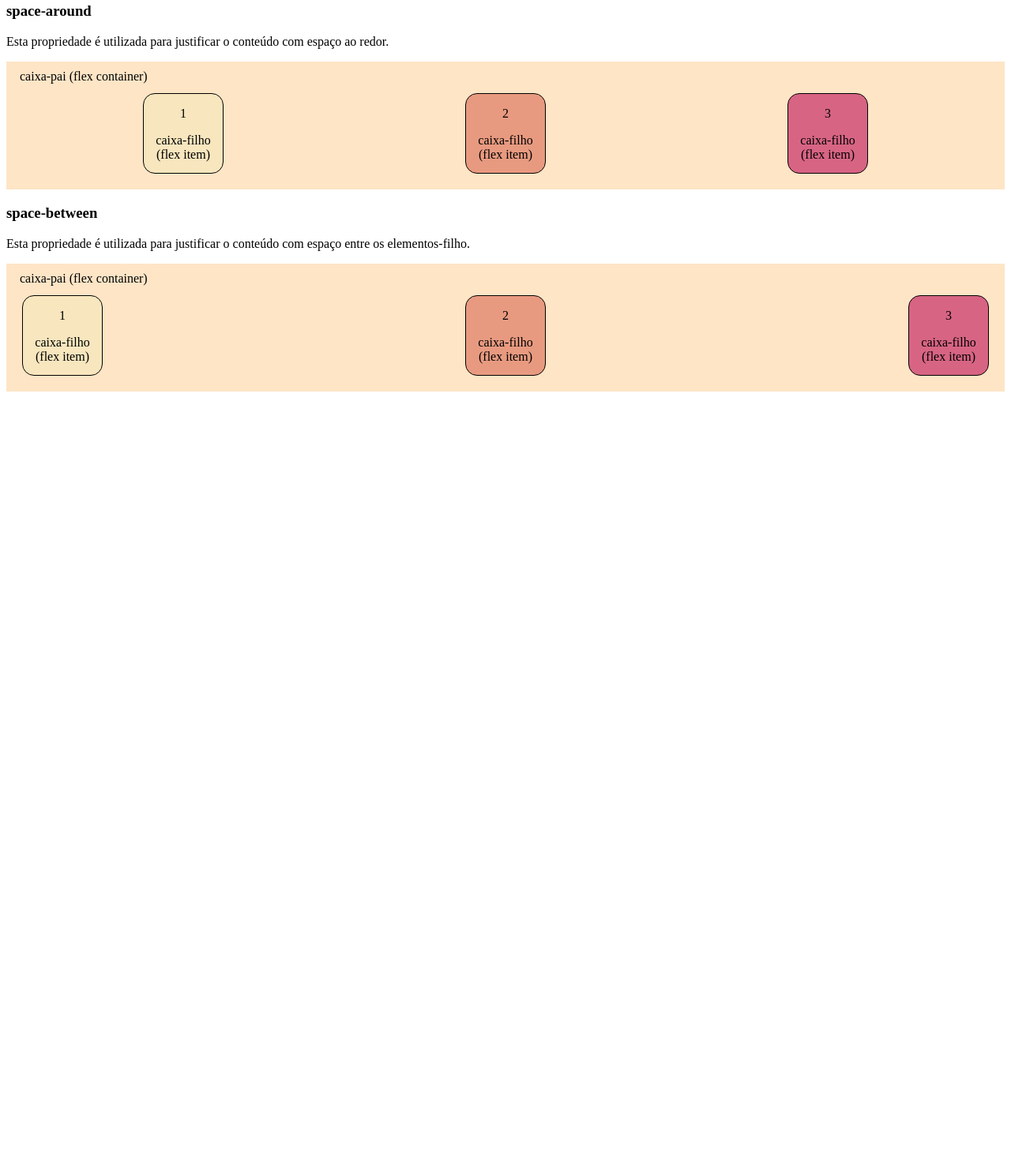
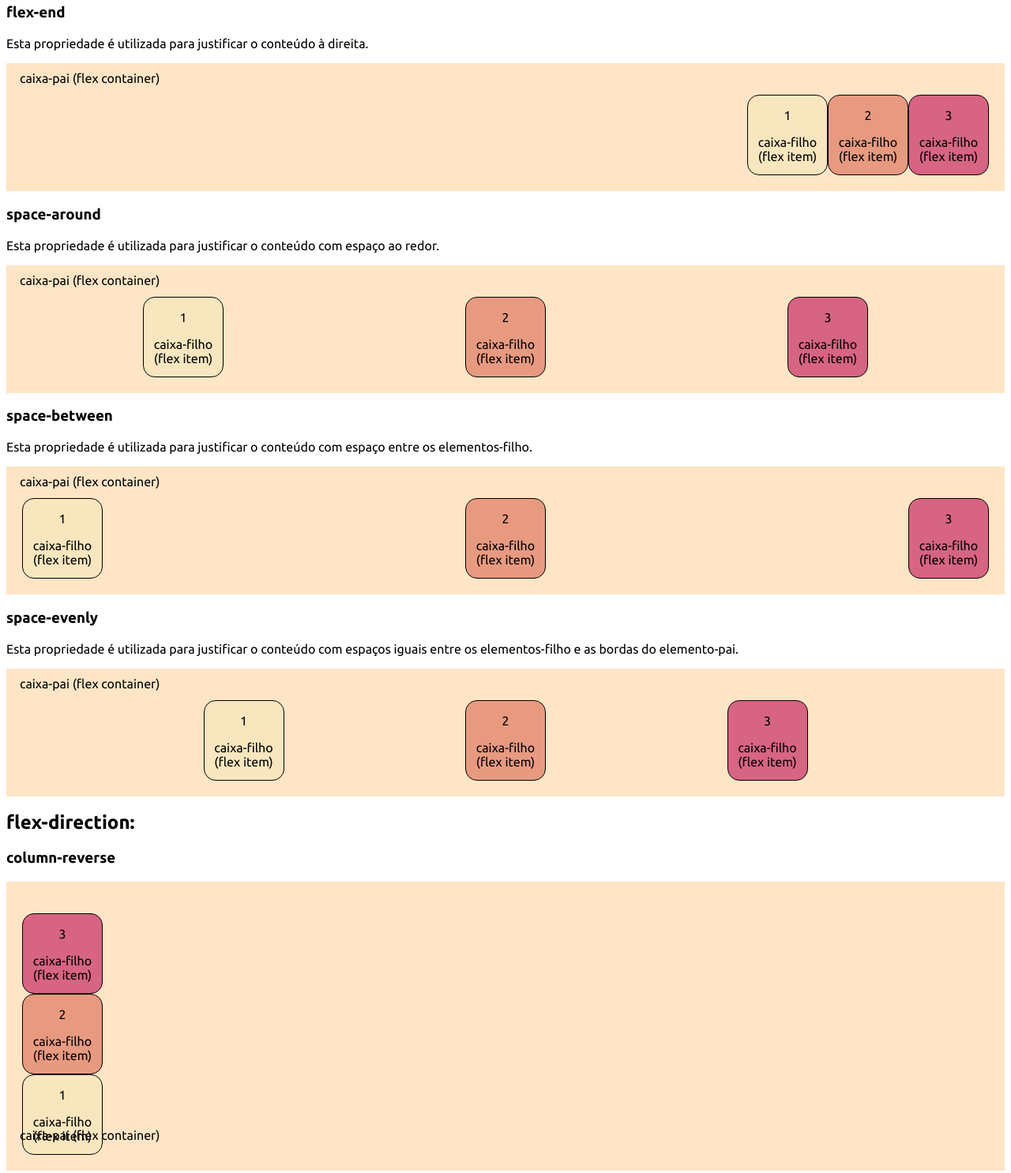
Before and after one commit to JoaoRoccella/css-flexbox, a plain HTML site: page index.html in a window 1280 px wide. Shown: the part 897-2383 px from the top of the page at 79% size. Before the commit the page ends 1401 px from the top, so only its background shows below. Drawn offline with Linux system fonts and the light colour scheme.

Commit message:
Alterações do segundo dia

```diff
--- a/index.html
+++ b/index.html
@@ -101,6 +101,35 @@
 
     </section> <!-- Fecha a seção de valor -->
 
+    <section class="value-section" id="jc-flex-end">
+      <h3 class="value-title">flex-end</h3>
+
+      <p class="property-explanation">
+        Esta propriedade é utilizada para justificar o conteúdo à direita.
+      </p>
+
+      <div class="parent-box">
+        <p>caixa-pai (flex container)</p>
+
+        <div class="child-box">
+          <p>1</p>
+          <p>caixa-filho (flex item)</p>
+        </div>
+
+        <div class="child-box">
+          <p>2</p>
+          <p>caixa-filho (flex item)</p>
+        </div>
+
+        <div class="child-box">
+          <p>3</p>
+          <p>caixa-filho (flex item)</p>
+        </div>
+
+      </div>
+
+    </section> <!-- Fecha a seção de valor -->
+
     <section class="value-section" id="jc-space-around">
       <h3 class="value-title">space-around</h3>
 
@@ -159,6 +188,69 @@
 
     </section> <!-- Fecha a seção de valor -->
 
+    <section class="value-section" id="jc-space-evenly">
+      <h3 class="value-title">space-evenly</h3>
+
+      <p class="property-explanation">
+        Esta propriedade é utilizada para justificar o conteúdo com espaços iguais entre os elementos-filho e as bordas do elemento-pai.
+      </p>
+
+      <div class="parent-box">
+        <p>caixa-pai (flex container)</p>
+
+        <div class="child-box">
+          <p>1</p>
+          <p>caixa-filho (flex item)</p>
+        </div>
+
+        <div class="child-box">
+          <p>2</p>
+          <p>caixa-filho (flex item)</p>
+        </div>
+
+        <div class="child-box">
+          <p>3</p>
+          <p>caixa-filho (flex item)</p>
+        </div>
+
+      </div>
+
+    </section> <!-- Fecha a seção de valor -->
+
+  </section> <!-- Fecha a seção de propriedade -->
+
+  <section class="property-section" id="flex-direction">
+    <h2 class="property-title">flex-direction:</h2>
+
+    <section class="value-section" id="fd-column-reverse">
+      <h3 class="value-title">column-reverse</h3>
+
+      <p class="property-explanation">
+
+      </p>
+
+      <div class="parent-box">
+        <p>caixa-pai (flex container)</p>
+
+        <div class="child-box">
+          <p>1</p>
+          <p>caixa-filho (flex item)</p>
+        </div>
+
+        <div class="child-box">
+          <p>2</p>
+          <p>caixa-filho (flex item)</p>
+        </div>
+
+        <div class="child-box">
+          <p>3</p>
+          <p>caixa-filho (flex item)</p>
+        </div>
+
+      </div>
+
+    </section> <!-- Fecha a seção de valor -->
+
   </section> <!-- Fecha a seção de propriedade -->
 
 </body>
--- a/style.css
+++ b/style.css
@@ -1,3 +1,9 @@
+@import url('https://fonts.googleapis.com/css2?family=Ubuntu:ital,wght@0,300;0,400;0,500;0,700;1,300;1,400;1,500;1,700&display=swap');
+
+:root {
+  font-family: 'Ubuntu', sans-serif;
+}
+
 .child-box {
   /* border-color: #000;
   border-style: solid;
@@ -41,6 +47,10 @@
   justify-content: flex-start;
 }
 
+#jc-flex-end .parent-box {
+  justify-content: flex-end;
+}
+
 #jc-space-around .parent-box {
   justify-content: space-around;
 }
@@ -48,3 +58,12 @@
 #jc-space-between .parent-box {
   justify-content: space-between;
 }
+
+#jc-space-evenly .parent-box {
+  justify-content: space-evenly;
+}
+
+#fd-column-reverse .parent-box {
+  justify-content: flex-start;
+  flex-direction: column-reverse;
+}
```
